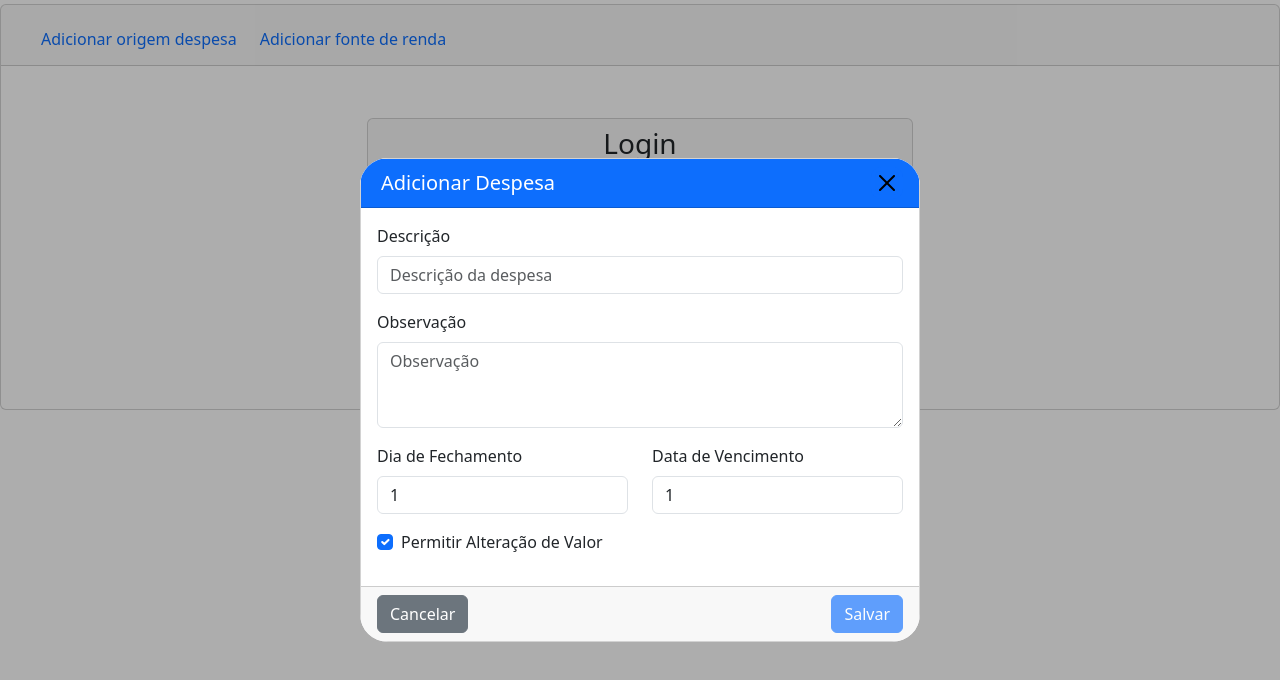
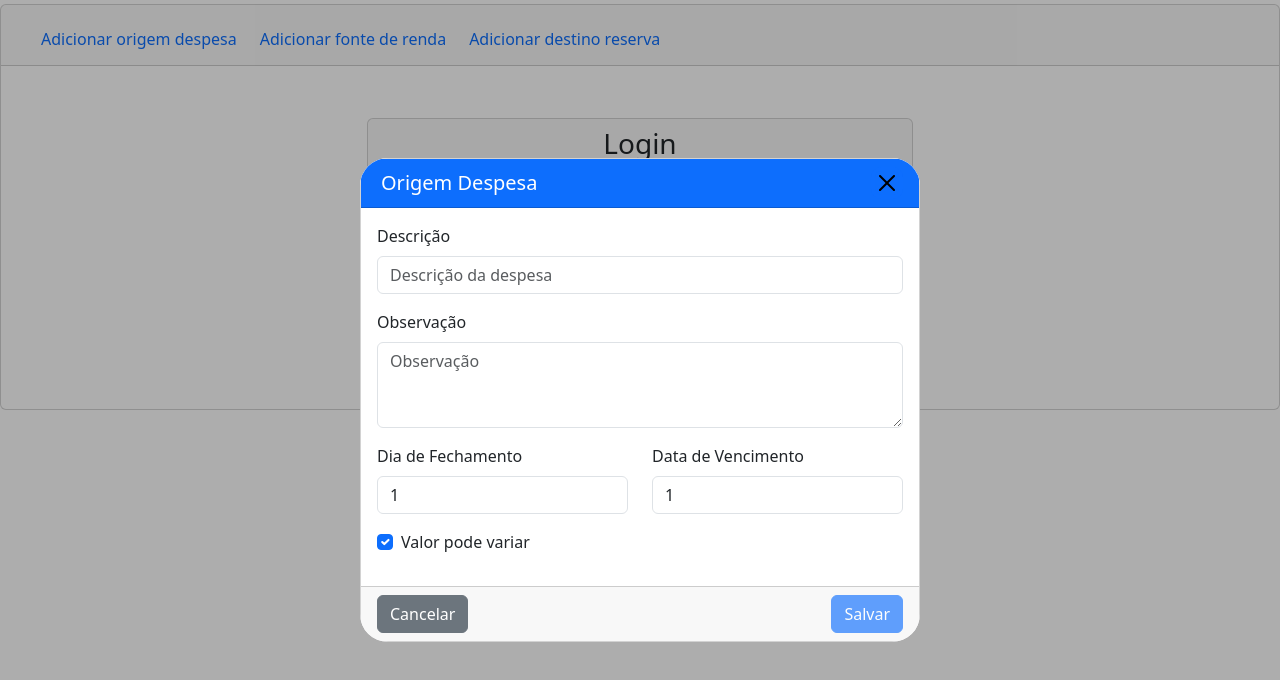
Before and after one commit to Josewesley2020/finance_control, an Angular app: page / in a window 1280 px wide. Both pictures are taken after a click on the button "Adicionar origem despesa". Shown: the top 680 px of the page. Built offline with nearby package versions, Linux system fonts and the light colour scheme.

Commit message:
no message

```diff
--- a/src/app/content/home/home.component.html
+++ b/src/app/content/home/home.component.html
@@ -1,10 +1,11 @@
 <div class="d-flex justify-content-between align-items-center rounded-top">
 
-  <div class="col-2 ms-4 mt-2">
-    <!-- <button class="btn btn-primary me-2">
-      <i class="bi bi-plus-circle me-1"></i>
-      <span>Entrada</span>
-    </button> -->
+  <div class="d-flex justify-content-start mb-2 ms-2
+  ">
+    <button class="btn btn-outline-success d-flex align-items-center">
+          <i class="bi bi-plus-circle me-1"></i>
+          <span>Entrada</span>
+        </button>
   </div>
   <div class="col-2 mt-2">
     <select class="form-select mb-2" [(ngModel)]="selectedDate" (ngModelChange)="onchangeDate()" title="Select Date">
@@ -14,22 +15,23 @@
 </div>
 
 <div class="d-flex justify-content-between rounded-top">
-  <div class=" text-center mx-2 w-25">
-    <div class="p-1 rounded text-xxl-start">
-      <div class="d-flex justify-content-start mb-2">
-        <button class="btn btn-outline-success ">
-          <i class="bi bi-plus-circle me-1"></i>
-          <span>Entrada</span>
-        </button>
-        <h5 class="card-title"></h5>
+  <div class="text-center mx-2 w-25">
+    <div class="p-1 border-2 rounded card-footer border-black">
+      <div class="d-inline-flex justify-content-start">
+        <h5 class="card-title me-1">Saldo</h5>
+        <i class="bi bi-coin"></i>
       </div>
       <div class="d-flex justify-content-between">
-        <b><p class="card-text">{{ valueRecordsIncome | currency:'BRL':'symbol':'1.2-2' }}</p></b>
-        <p class="card-text" [ngClass]="valueRecordsIncome - totalPayable < 0 ? 'text-danger' : 'text-success'">{{
-          valueRecordsIncome - totalPayable | currency:'BRL':'symbol':'1.2-2' }}</p>
+        <b>
+          <p class="card-text">{{ valueRecordsIncome | currency:'BRL':'symbol':'1.2-2' }}</p>
+        </b>
+        <p class="card-text" [ngClass]="valueRecordsIncome - totalPayable < 0 ? 'text-danger' : 'text-success'">
+          {{ valueRecordsIncome - totalPayable | currency:'BRL':'symbol':'1.2-2' }}
+        </p>
       </div>
     </div>
   </div>
+
   <div class="text-center mx-2 w-25">
     <div class="p-1 border-2 rounded card-footer border-primary"
       [ngClass]="{'text-bg-success': reserveAdded, 'border-primary': !reserveAdded}">
@@ -75,7 +77,7 @@
     </div>
   </div>
 </div>
-<div class="container-fluid card">
+<div class="container-fluid card mt-2">
   <div class="row bg-primary text-white align-items-center justify-content-around py-2">
     <div class="col-1"></div>
     <div class="col-2">Origem</div>
@@ -88,8 +90,9 @@
   <div class="scrollable-content p-2">
     <div *ngFor="let record of recordsFiltrados; let i = index" class="row border-bottom align-items-center py-2">
       <div class="col-1 d-flex justify-content-between">
+        <i class="bi bi-trash-fill" (click)="deleteRecord(record)"></i>
         <i class="bi bi-pencil-fill" (click)="editRecord(record)"></i>
-        <i class="bi bi-trash-fill" (click)="deleteRecord(record)"></i>
+        <i class="bi bi-info-circle-fill" (click)="showInfo(record)"></i>
       </div>
       <div class="col-2" [attr.title]="record.Details_Origin.Description">
         {{ truncate(record.Details_Origin.Description, 10) }}
--- a/src/app/content/home/home.component.ts
+++ b/src/app/content/home/home.component.ts
@@ -107,6 +107,9 @@ export class HomeComponent implements OnInit {
     console.log('Registro deletado:', record);
   }
   editRecord(record: Record) {
+    console.log('Registro editado:', record);
+  }
+  showInfo(record: Record) {
     console.log('Registro editado:', record);
   }
 
--- a/src/app/content/menu-header/menu-header.component.html
+++ b/src/app/content/menu-header/menu-header.component.html
@@ -1,7 +1,7 @@
   <div class=" container">
     <div class="btn-group mt-2 d-flex" role="group" aria-label="Menu de ações">
-      <!-- <button type="button" class="border-0 btn btn-outline-primary" (click)="addNewGoal()">Adicionar objetivo</button> -->
       <button type="button" class="border-0 btn btn-outline-primary" (click)="addNewExpense()">Adicionar origem despesa</button>
       <button type="button" class="border-0 btn btn-outline-primary" (click)="addNewIncome()">Adicionar fonte de renda</button>
+      <button type="button" class="border-0 btn btn-outline-primary" (click)="addNewDestinationReserva()">Adicionar destino reserva</button>
     </div>
   </div>
--- a/src/app/content/menu-header/menu-header.component.ts
+++ b/src/app/content/menu-header/menu-header.component.ts
@@ -22,7 +22,7 @@ export class MenuHeaderComponent {
     this.openModal();
   }
 
-  addNewGoal() {
+  addNewDestinationReserva() {
     throw new Error('Method not implemented.');
   }
 
--- a/src/app/content/modais/modal-insert-origin-expense/modal-insert-origin-expense.component.html
+++ b/src/app/content/modais/modal-insert-origin-expense/modal-insert-origin-expense.component.html
@@ -1,6 +1,6 @@
 <div class="card scrollable-content">
   <div class="card-header text-bg-primary d-flex justify-content-between">
-    <h5 class="card-title m-1" id="modalInsertOriginExpenseLabel">Adicionar Despesa</h5>
+    <h5 class="card-title m-1" id="modalInsertOriginExpenseLabel">Origem Despesa</h5>
     <button type="button" class="btn-close m-1" (click)="cancel()" aria-label="Close"></button>
   </div>
   <div class="card-body">
@@ -25,7 +25,7 @@
       </div>
       <div class="mb-3 form-check">
         <input type="checkbox" class="form-check-input" id="changeValue" [(ngModel)]="changeValue" name="changeValue">
-        <label class="form-check-label" for="changeValue">Permitir Alteração de Valor</label>
+        <label class="form-check-label" for="changeValue">Valor pode variar</label>
       </div>
     </form>
   </div>
```
